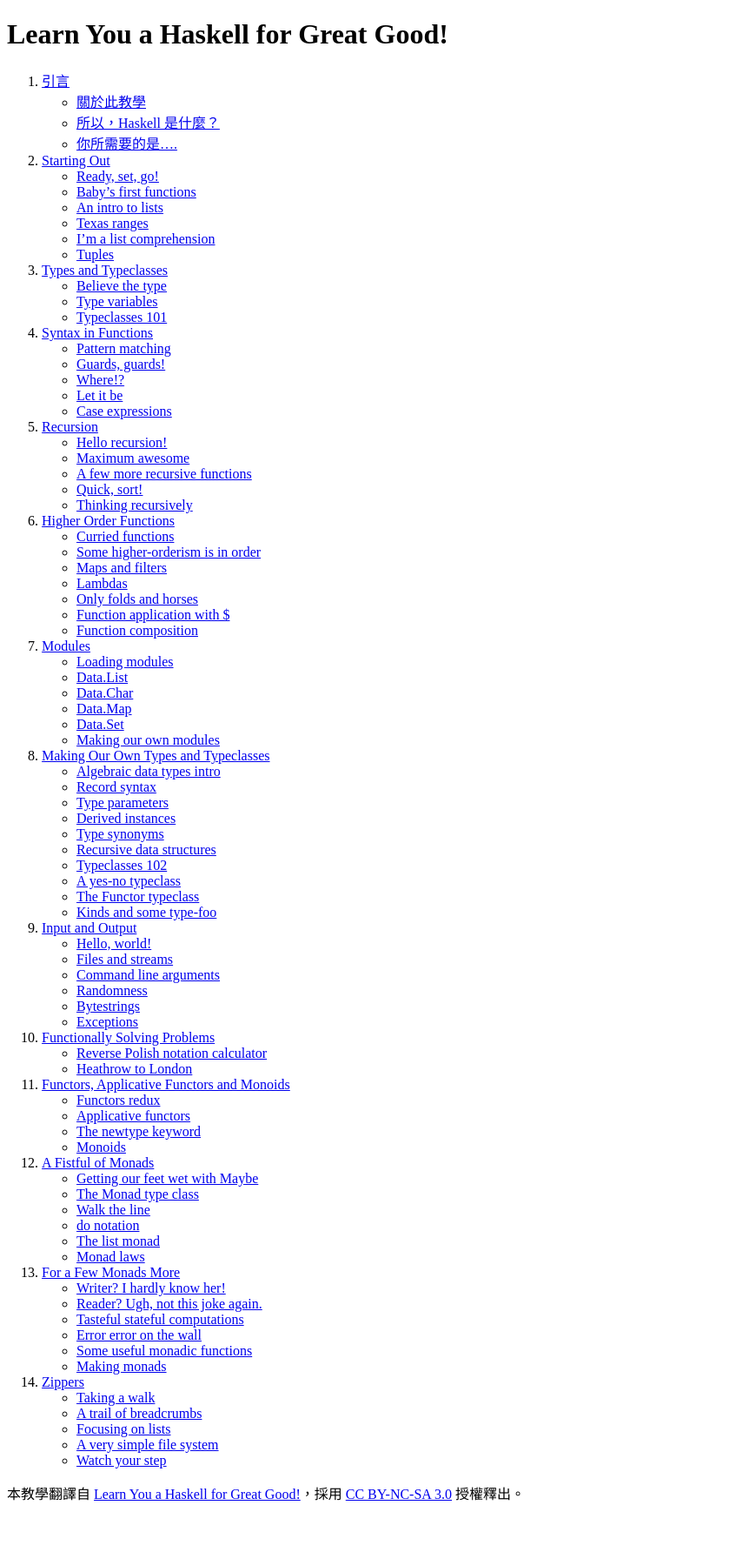
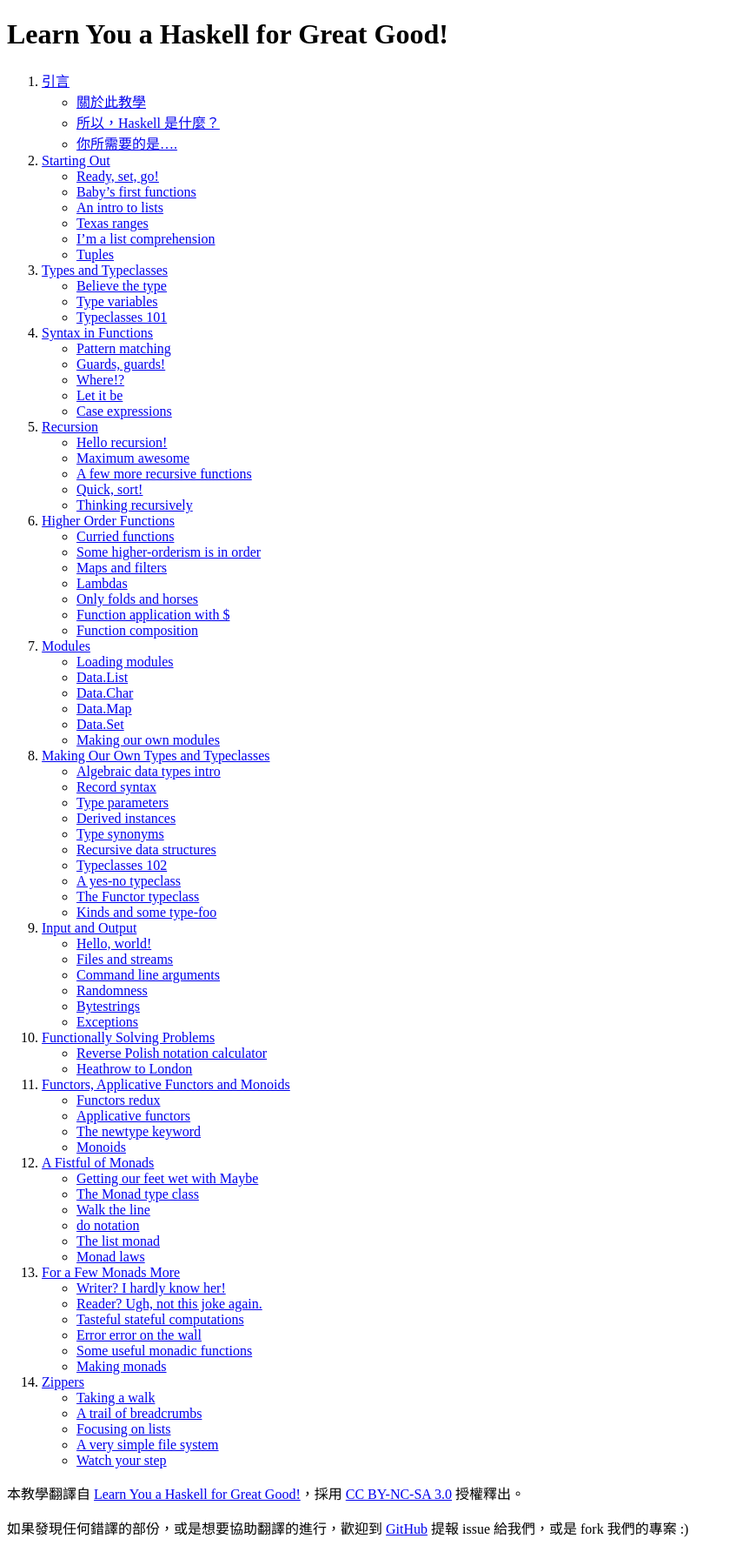
Before and after one commit to jason2506/lyah.zh-tw, a Jekyll site: the page built from index.md, in a window 1280 px wide. Shown: the whole page at 87% size, without its empty margins (0-847 px from the left). Built offline with Jekyll 4.4.1, drawn with Linux system fonts in a browser that asks for light colours; Markdown is read by kramdown in place of the engine named in the settings; before the commit the page ends 1744 px from its top, so only the background shows below that.

Commit message:
Update index page. Add the description which says that we welcome people who want to help us translate the tutorial.

```diff
--- a/index.md
+++ b/index.md
@@ -96,3 +96,5 @@ class: chapters
     * [Watch your step](#)
 
 本教學翻譯自 [Learn You a Haskell for Great Good!](http://learnyouahaskell.com/chapters)，採用 [CC BY-NC-SA 3.0](http://creativecommons.org/licenses/by-nc-sa/3.0/deed.zh_TW) 授權釋出。
+
+如果發現任何錯譯的部份，或是想要協助翻譯的進行，歡迎到 [GitHub](https://github.com/jason2506/learn-you-a-haskell.zh-tw) 提報 issue 給我們，或是 fork 我們的專案 :)
```
